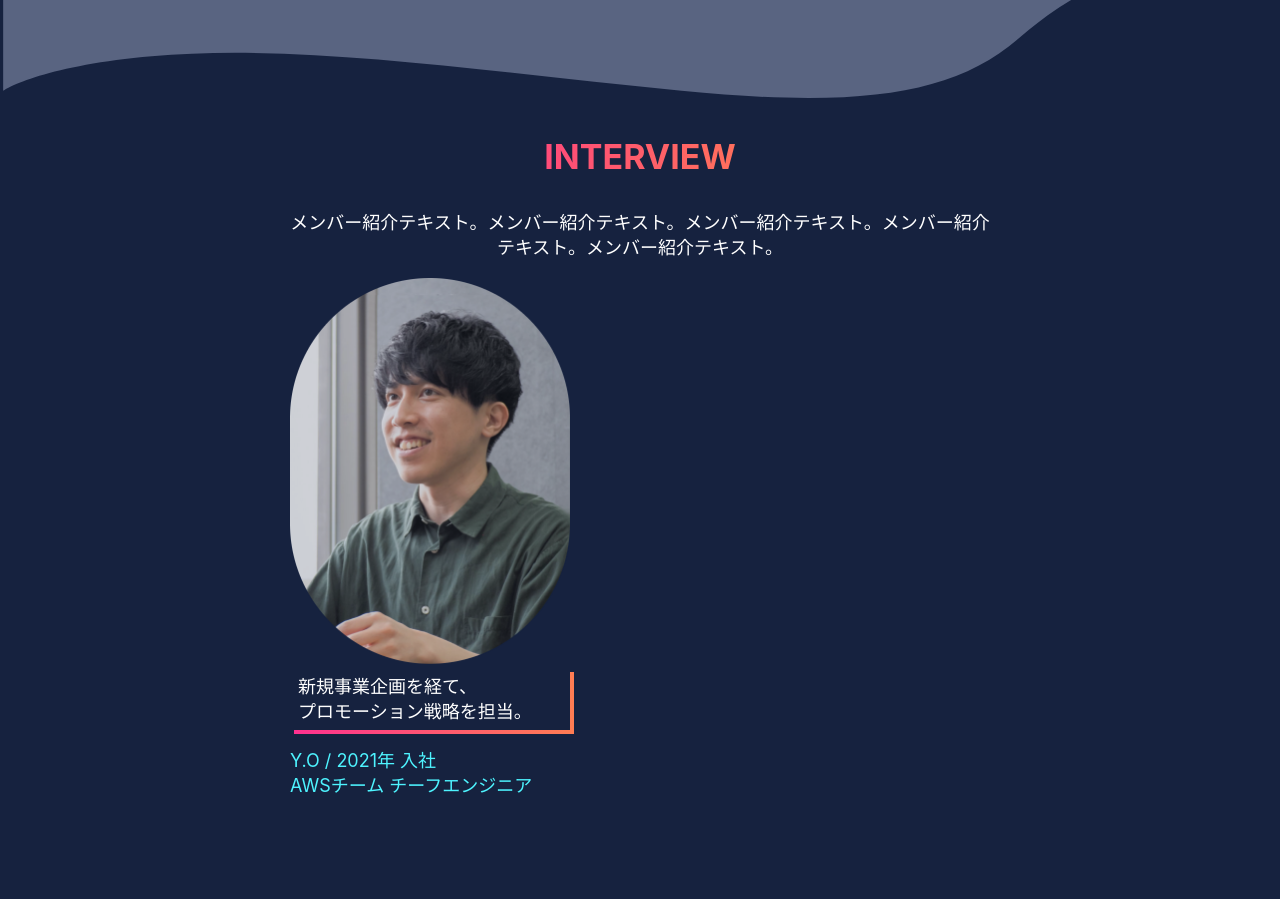
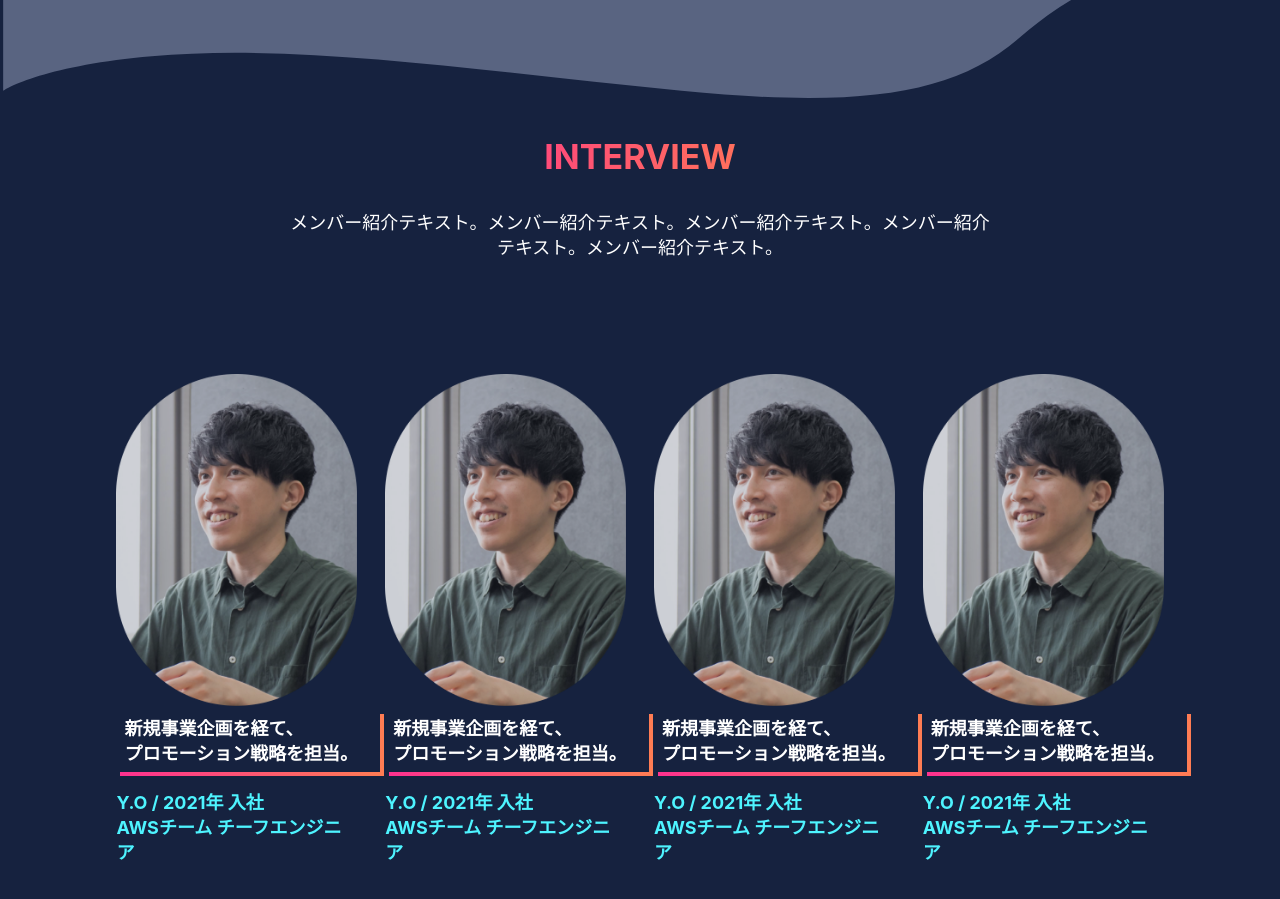
Before and after one commit to saya1104/office-area, a Next.js app: page / in a window 1280 px wide. Shown: the part 3280-4179 px from the top of the page. Built offline with nearby package versions, Linux system fonts and the light colour scheme.

Commit message:
✨ swiper実装の準備

```diff
--- a/components/elements/InterviewMember.tsx
+++ b/components/elements/InterviewMember.tsx
@@ -7,6 +7,7 @@ const InterviewStyle = styled.div`
   flex-direction: column;
   justify-content: center;
   align-items: center;
+  margin: 14px;
 `;
 
 const InterviewImageStyle = styled.div`
--- a/components/templates/InterviewCategory.tsx
+++ b/components/templates/InterviewCategory.tsx
@@ -26,19 +26,29 @@ const InterviewStyle = styled.div`
 
 const MembersListStyle = styled.div`
   display: flex;
+  justify-content: center;
+  align-items: center;
+  margin-top: 100px;
+  margin-right: 8%;
+  margin-left: 8%;
 `;
 
 const InterviewCategory = () => {
   return (
-    <InterviewStyle>
-      <h3>INTERVIEW</h3>
-      <p>
-        メンバー紹介テキスト。メンバー紹介テキスト。メンバー紹介テキスト。メンバー紹介テキスト。メンバー紹介テキスト。
-      </p>
+    <>
+      <InterviewStyle>
+        <h3>INTERVIEW</h3>
+        <p>
+          メンバー紹介テキスト。メンバー紹介テキスト。メンバー紹介テキスト。メンバー紹介テキスト。メンバー紹介テキスト。
+        </p>
+      </InterviewStyle>
       <MembersListStyle>
         <InterviewMember />
+        <InterviewMember />
+        <InterviewMember />
+        <InterviewMember />
       </MembersListStyle>
-    </InterviewStyle>
+    </>
   );
 };
 
```
